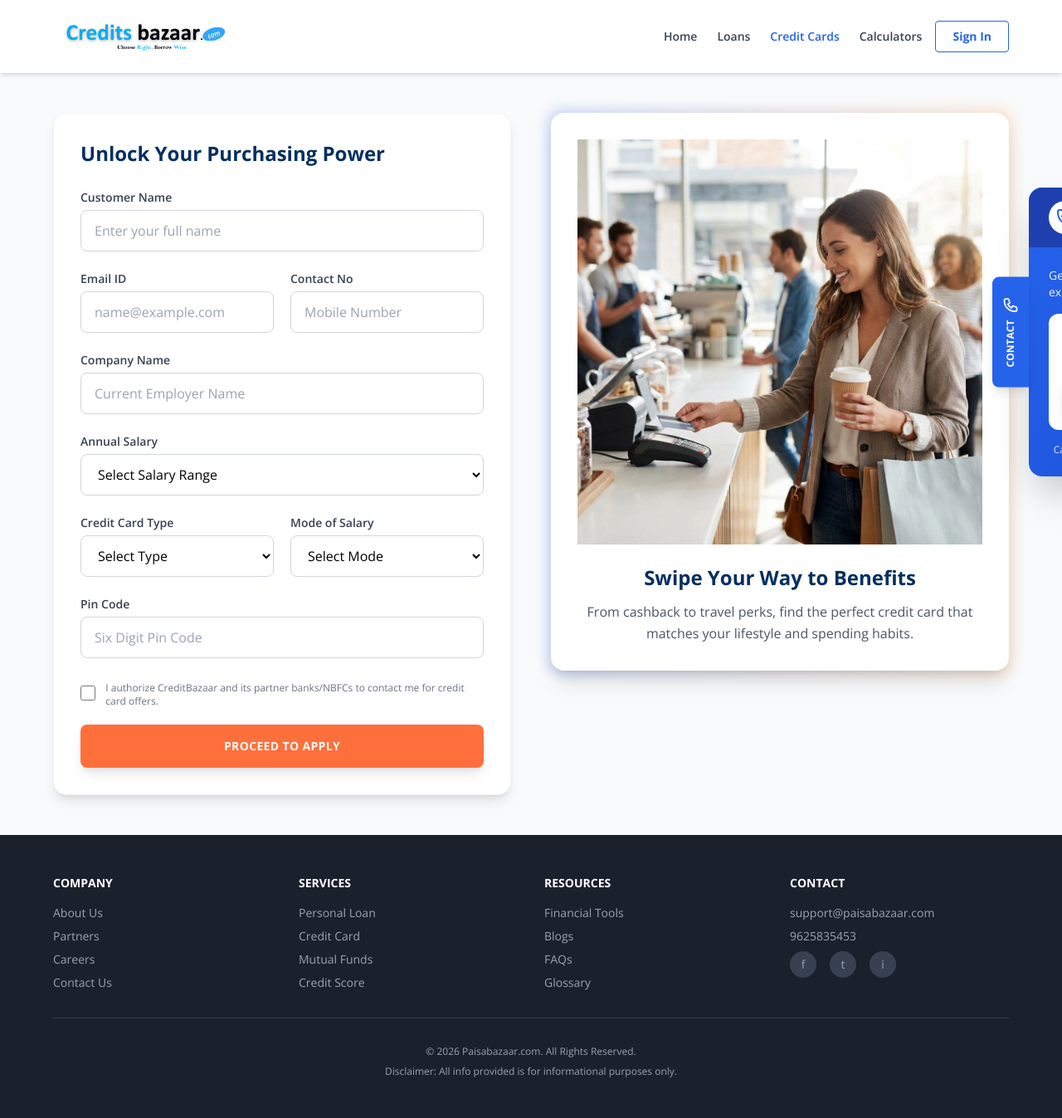
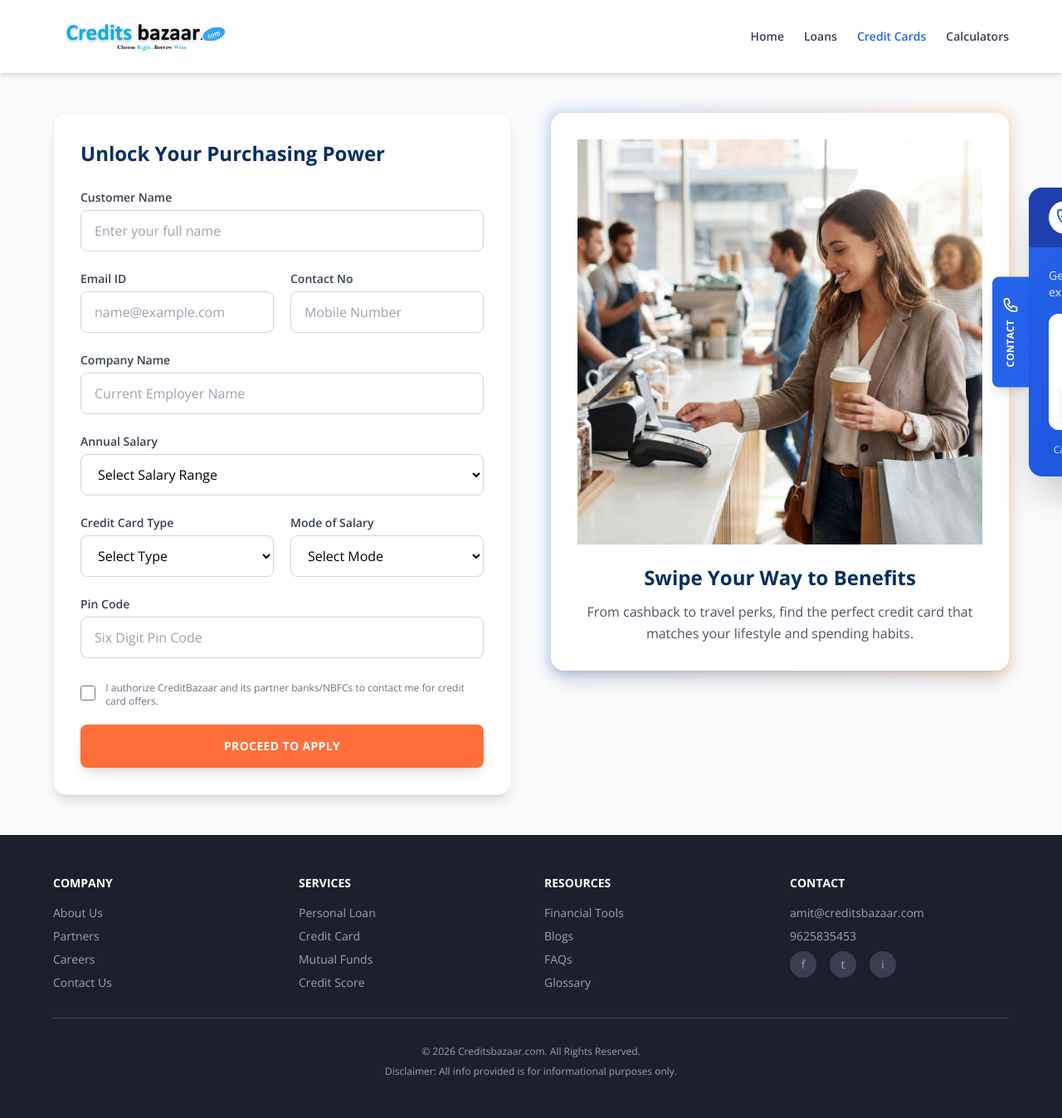
Before and after one commit to Amit-Creditsbazaar/creditsbazaar, a Flask app: page /creditcards in a window 1280 px wide. Shown: the whole page at 83% size. Run offline with Flask 3, Linux system fonts and the light colour scheme; some libraries are stand-ins or nearby versions.

Commit message:
Update credit_cards.html

```diff
--- a/templates/credit_cards.html
+++ b/templates/credit_cards.html
@@ -48,9 +48,7 @@
                                     </a>
                                 ))}
                             </div>
-                            <button className="text-blue-600 font-bold text-sm border border-blue-600 px-5 py-2 rounded hover:bg-blue-50 transition">
-                                Sign In
-                            </button>
+
                         </div>
                     </div>
                 </nav>
@@ -368,7 +366,7 @@
                         <div>
                             <h4 className="text-white font-bold mb-4 uppercase">Contact</h4>
                             <ul className="space-y-2">
-                                <li>support@paisabazaar.com</li>
+                                <li>amit@creditsbazaar.com</li>
                                 <li>9625835453</li>
                                 <li className="mt-4 flex gap-4">
                                     <span className="w-8 h-8 bg-gray-700 rounded-full flex items-center justify-center hover:bg-blue-600 cursor-pointer">f</span>
@@ -379,7 +377,7 @@
                         </div>
                     </div>
                     <div className="border-t border-gray-700 pt-8 text-center text-xs">
-                        <p>&copy; 2026 Paisabazaar.com. All Rights Reserved.</p>
+                        <p>&copy; 2026 Creditsbazaar.com. All Rights Reserved.</p>
                         <p className="mt-2">Disclaimer: All info provided is for informational purposes only.</p>
                     </div>
                 </div>
```
